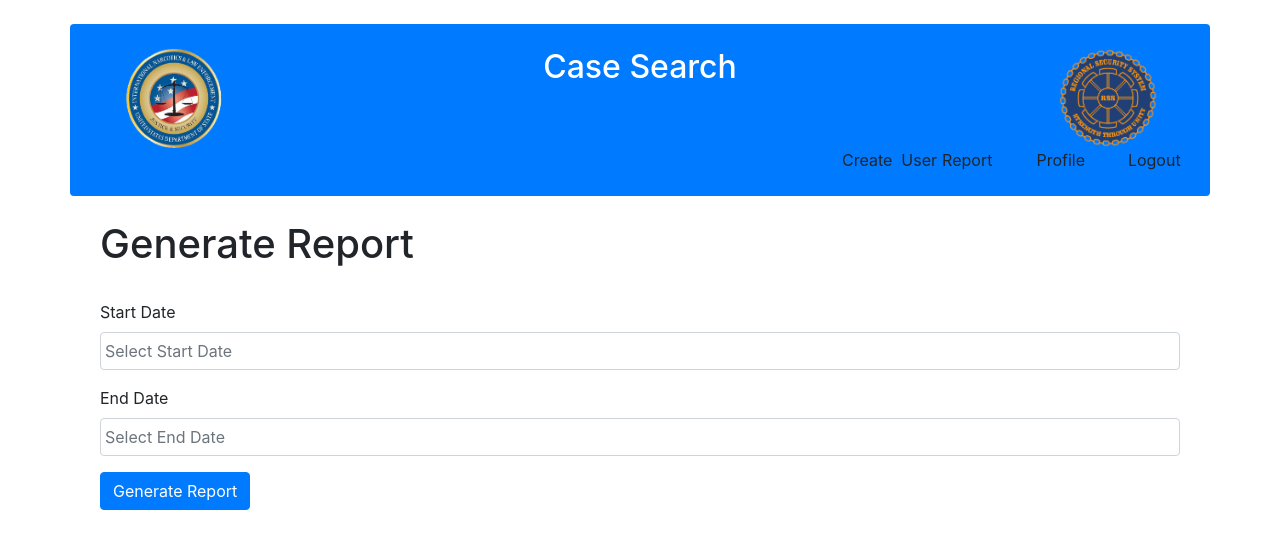
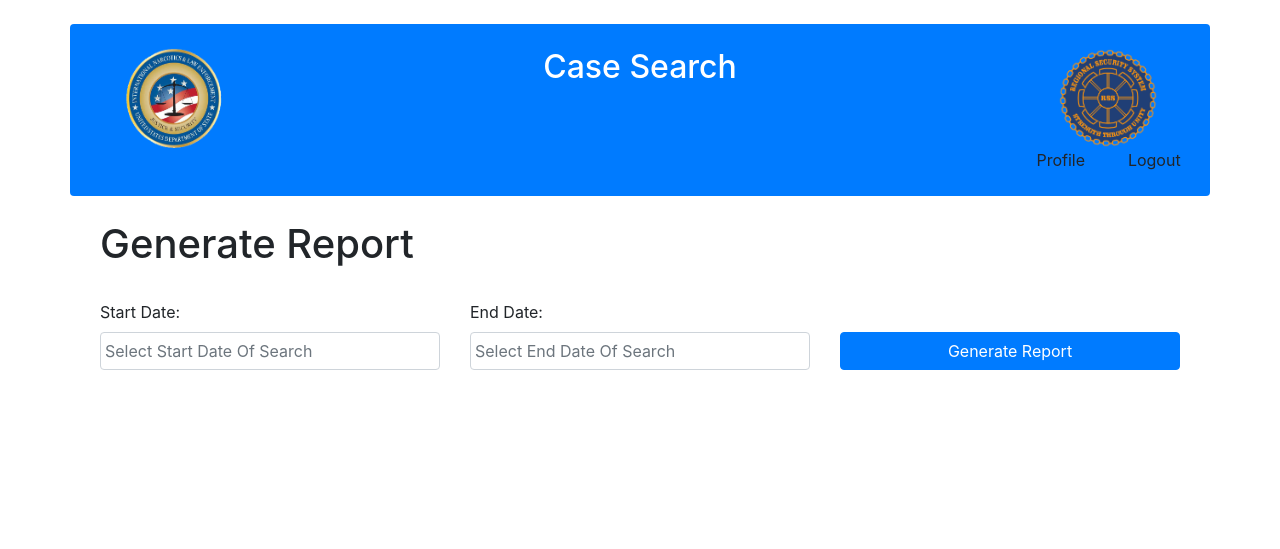
Before and after one commit to hemantsh/elasticfscrawler, a Flask app: page /admin/report in a window 1280 px wide. Shown: the top 549 px of the page. Run offline with Flask 3, Linux system fonts and the light colour scheme; the visitor is signed in with stand-in values (Sample User, id 1); some libraries are stand-ins or nearby versions.

Commit message:
Getting Search_Queries consoled
Getting Search Queries consoled perfectly. Also , have fixes the UI changes for Generate_Report.html

```diff
--- a/UI/app.py
+++ b/UI/app.py
@@ -1,5 +1,4 @@
 from flask import Flask, render_template, request, flash, redirect, url_for, session, jsonify, current_app
-from flask_sqlalchemy import SQLAlchemy
 from flask_login import LoginManager, UserMixin, login_user, logout_user, login_required
 from werkzeug.security import generate_password_hash, check_password_hash
 from datetime import datetime
@@ -7,12 +6,14 @@ from elasticsearch import Elasticsearch
 import os
 import pycountry
 from flask_bcrypt import Bcrypt
+from flask_sqlalchemy import SQLAlchemy
 
 from dotenv  import load_dotenv
 from flask_login import current_user
 from pathlib import Path
 bcrypt = Bcrypt()
 from werkzeug.security import generate_password_hash
+
 
 dotenv_path = Path('../.env')
 User = Path('../sql_db/create_table')
@@ -29,11 +30,9 @@ indexName = os.getenv('INDEX_NAME')
 
 app = Flask(__name__)
 
-app.config['SQLALCHEMY_DATABASE_URI'] = 'mysql://root:RKKanika_SinghalBiz4_@127.0.0.1/elasticsearch21'
+app.config['SQLALCHEMY_DATABASE_URI'] = 'mysql://root:RKKanika_SinghalBiz4_@127.0.0.1/elasticsearch27'
 es = Elasticsearch(host,basic_auth=(user,password),verify_certs=False)
 db = SQLAlchemy(app)
-
-
 
 
 # Define User model
@@ -42,7 +41,7 @@ class User(UserMixin, db.Model):
     email = db.Column(db.String(100), unique=True, nullable=False)
     displayname = db.Column(db.String(100), nullable=False)
     password = db.Column(db.String(100), nullable=False)  # Storing the encrypted password
-    is_admin = db.Column(db.Boolean, default=True)
+    is_admin = db.Column(db.Boolean, default=False)
     countries = db.Column(db.String(200), nullable=True)
 
     def set_password(self, password):
@@ -55,7 +54,7 @@ class User(UserMixin, db.Model):
 # Define Search model
 class Search(db.Model):
     id = db.Column(db.Integer, primary_key=True)
-    user_name = db.Column(db.String(50))
+    email = db.Column(db.String(100), nullable=False)
     timestamp = db.Column(db.DateTime, default=datetime.utcnow)
     search_query = db.Column(db.String(255))
 
@@ -65,14 +64,9 @@ login_manager = LoginManager()
 login_manager.init_app(app)
 
 
-# @login_manager.user_loader
-# def load_user(email):
-#     return User.query.filter_by(email=email).first()
-
-
 @login_manager.user_loader
 def load_user(user_id):
-    return User.query.get(int(user_id))
+   return User.query.get(int(user_id))
 
 
 @app.route('/')
@@ -82,6 +76,8 @@ def index():
 
 @app.route('/register', methods=['GET', 'POST'])
 def register():
+    print ( request.args.get('create_user'), ">>>>>>>>>" )
+
     if request.method == 'POST':
         email = request.form['email']
         displayname = request.form['displayname']
@@ -113,40 +109,22 @@ def register():
         flash('User registered successfully with email: {}'.format(email), 'success')
         return redirect(url_for('login'))
 
-    # # GET request
-    # if current_user.is_authenticated:
-    #     # User is logged in, pre-fill form fields
-    #     email = current_user.email
-    #     displayname = current_user.displayname
-    #     countries = current_user.countries
-    #     return render_template('register.html')
-    # else:
-    #     # User is not logged in, render registration form
-    #     return render_template('register.html')
+    return render_template('register.html')
 
-
-    #     # GET request
-    # title = 'Registration'
-    # if current_user.is_authenticated:
-    #     title = 'My Profile'
-
-    return render_template('register.html')
 
 
 @app.route('/login', methods=['GET', 'POST'])
 def login():
+
     if request.method == 'POST':
+        print ( "Inside request = post" )
         email = request.form['email']
         password = request.form['password']
 
         user = User.query.filter_by(email=email).first()
         if user and user.check_password(password):
             login_user(user)
-            if user.is_admin:
-                return redirect(url_for('admin_home'))  # Redirect to admin homepage if user is admin
-            else:
-                flash('Login successful!', 'success')
-                return redirect(url_for('home'))
+            return redirect(url_for('home'))
         else:
             flash('Invalid email or password. Please try again.', 'danger')
             return redirect(url_for('login'))
@@ -162,29 +140,6 @@ def logout():
     return redirect(url_for('login'))
 
 
-# @app.route('/search/results', methods=['POST'])
-# @login_required
-# def search():
-#     if request.method == 'POST':
-#         search_query = request.form['input']
-#         user_id = request.form['userId']
-#         if user_id:
-#             new_search = Search(user_id=user_id, search_query=search_query)
-#             db.session.add(new_search)
-#             db.session.commit()
-#         return redirect(url_for('home'))
-
-#     if not user_name:
-#         flash('You need to login first.', 'danger')
-#         return redirect(url_for('login'))
-
-#     new_search = Search(user_name=user_name, search_query=search_query)
-#     db.session.add(new_search)
-#     db.session.commit()
-
-#     return render_template('results.html', res=res, input=search_query, user_id=user_id)
-
-
 @app.route('/search/results', methods=['POST'])
 @login_required
 def search():
@@ -194,20 +149,27 @@ def search():
         new_search = Search(email=email, search_query=search_query)
         db.session.add(new_search)
         db.session.commit()
+        return render_template('results.html', input=search_query)
 
-        # Retrieve the selected start and end dates from the form
-        start_date = request.form['startDate']
-        end_date = request.form['endDate']
+    return redirect(url_for('home'))
 
-        # Query the database for search queries between the selected dates
-        search_queries = Search.query.filter(Search.timestamp.between(start_date, end_date)).all()
+    # Perform Elasticsearch search
+    # res = es.search(
+    #     index=indexName,
+    #     body={
+    #         "query": {"match_phrase": {"content": {"query": search_query, "slop": 1}}},
+    #         "size": 500,
+    #         "highlight": {"pre_tags": ['<b>'], "post_tags": ["</b>"], "fields": {"content": {}}}
+    #     })
 
-        # Log the search queries to the console
-        for query in search_queries:
-            print("Search Query:", query.search_query)
-
-        # Render the results template with the search query
-        return render_template('results.html', input=search_query)
+    # # Process search results
+    # for hit in res['hits']['hits']:
+    #     hit['good_summary'] = '….'.join(hit['highlight']['content'][1:])
+    #     hit['virtual'] = hit['_source']['path']['virtual']
+    #     tokens = hit['_source']['path']['real'].split("/")
+    #     hit['year'] = tokens[1]
+    #     hit['case'] = tokens[2]
+    #     hit['_source']['content'] = ""
 
 
 @app.route('/home/')
@@ -216,17 +178,23 @@ def home():
     return render_template('results.html')
 
 
-@app.route('/admin/home')
+@app.route('/admin/report', methods=['GET', 'POST'])
 @login_required
-def admin_home():
-    if not current_user.is_admin:
-        flash('Access denied. You are not an admin.', 'danger')
-        return redirect(url_for('home'))
-    return render_template('admin_home.html')
+def report():
+    if request.method == 'POST':
+        start_date = datetime.strptime(request.form['start_date'], '%Y-%m-%d')
+        end_date = datetime.strptime(request.form['end_date'], '%Y-%m-%d')
 
+        # Query the database for search queries between start_date and end_date
+        search_queries = Search.query.filter(Search.timestamp >= start_date, Search.timestamp <= end_date).all()
 
-@app.route('/admin/report')
-def report():
+        # Console the search queries along with dates
+        for query in search_queries:
+            print(f"Date: {query.timestamp}, Search Query: {query.search_query}")
+
+        # Render the template with the search queries
+        return render_template('generate_report.html', search_queries=search_queries)
+
     return render_template('generate_report.html')
 
 
--- a/UI/templates/generate_report.html
+++ b/UI/templates/generate_report.html
@@ -4,16 +4,22 @@
 
 <div class="container">
     <h1>Generate Report</h1><br/>
-    <form id="reportForm" action="/search/results" method="post">
-        <div class="form-group">
-            <label for="startDate">Start Date</label>
-            <input type="text" class="form-control datepicker" id="startDate" name="startDate" placeholder="Select Start Date">
+
+    <form method="post" action="/admin/report" class="row">
+
+        <div class="form-group col-md-4">
+            <label for="start_date">Start Date:</label>
+            <input type="text" class = "form-control datepicker" name="start_date" id="start_date" placeholder = "Select Start Date Of Search" class="form-control">
         </div>
-        <div class="form-group">
-            <label for="endDate">End Date</label>
-            <input type="text" class="form-control datepicker" id="endDate" name="endDate" placeholder="Select End Date">
+
+        <div class="form-group col-md-4">
+            <label for="end_date">End Date:</label>
+            <input type="text" id="end_date" name="end_date" class="form-control datepicker"  placeholder = "Select End Date Of Search">
         </div>
-        <button type="submit" class="btn btn-primary" id="generateReport">Generate Report</button>
+
+        <div class="form-group col-md-4 align-self-end">
+            <button type="submit" class="btn btn-primary btn-block" id="generateReport">Generate Report</button>
+        </div>
     </form>
 </div>
 
@@ -29,27 +35,12 @@
 <script src="https://cdnjs.cloudflare.com/ajax/libs/bootstrap-datepicker/1.9.0/js/bootstrap-datepicker.min.js"></script>
 <script>
 
-
-    // Initialize datepicker
     $('.datepicker').datepicker({
         format: 'yyyy-mm-dd',
         autoclose: true,
         todayHighlight: true
     });
 
-    // Generate report button click handler
-    document.getElementById('generateReport').onclick = function() {
-        var startDate = document.getElementById('startDate').value;
-        var endDate = document.getElementById('endDate').value;
-
-        // Perform report generation logic here
-        console.log('Start Date:', startDate);
-        console.log('End Date:', endDate);
-        // You can make an AJAX call to the server to generate the report using the selected dates
-    };
-
-
 </script>
 
-
-{% endblock scripts %}
+{% endblock %}
```
Also changed, not shown: UI/templates/register.html (+14 -25 lines).
